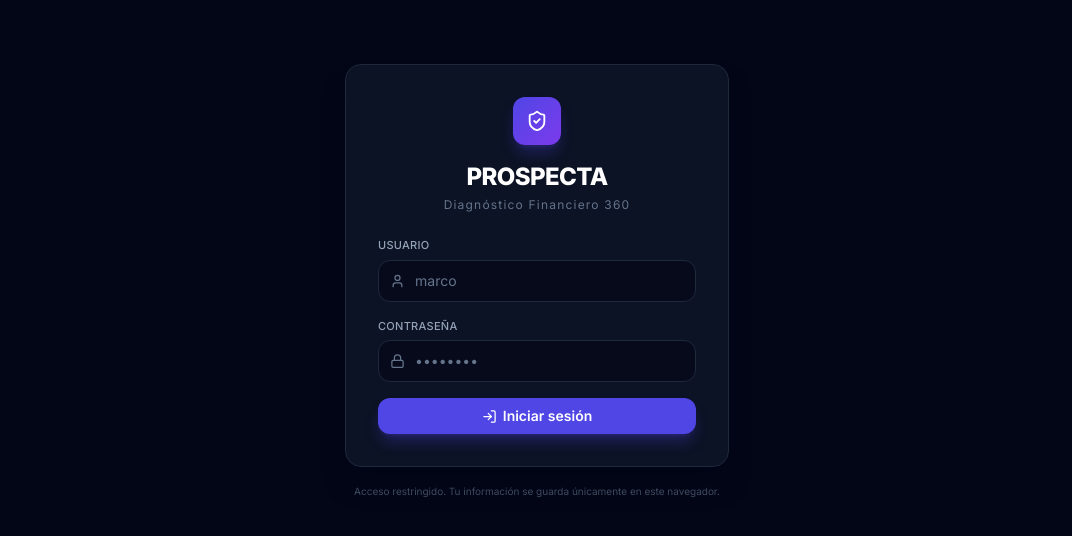
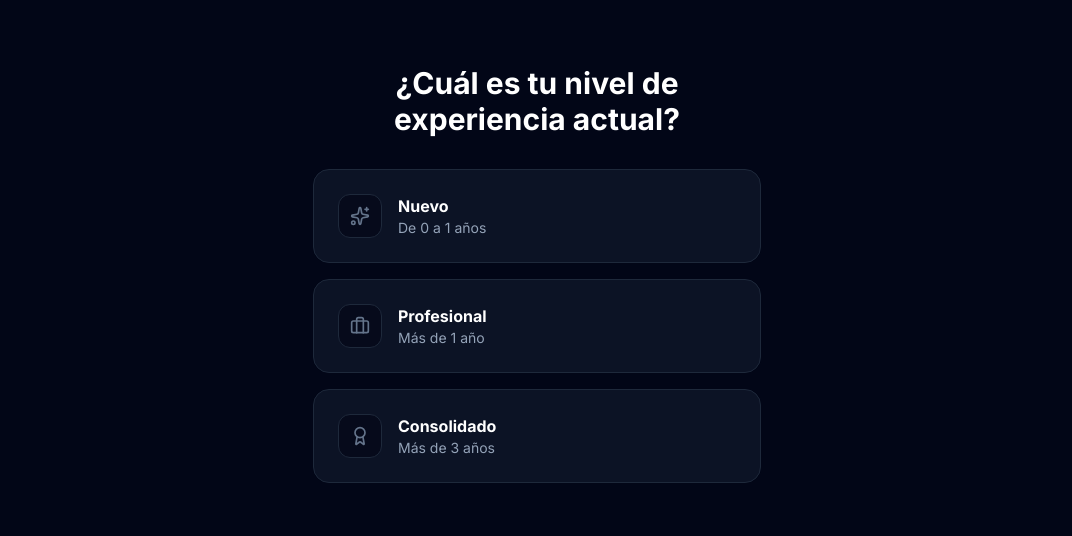
Before and after one commit to Ma42517/App-catador-seguros, a React (Vite) app: page / in a window 1280 px wide. Shown: the part 118-654 px from the top of the page, without its empty margins (103-1175 px from the left). Built offline with nearby package versions, Linux system fonts and the light colour scheme.

Commit message:
feat: primer paso de onboarding con selector de nivel de experiencia

```diff
--- a/src/App.jsx
+++ b/src/App.jsx
@@ -12,6 +12,17 @@ import LoginScreen from './components/Auth/LoginScreen';
 import { isAdmin, isValidRole } from './components/Auth/users';
 import AdminLayout from './components/Layout/AdminLayout';
 import DevicePreview from './components/Layout/DevicePreview';
+import ExperienceSelector from './components/Onboarding/ExperienceSelector';
+
+/**
+ * TEMPORAL — andamio de revisión del onboarding.
+ *
+ * Con `true` se simula una sesión ya autenticada cuyo perfil está incompleto,
+ * de modo que la app arranca directamente en el selector de experiencia para
+ * poder revisarlo. Esto OMITE el login: al terminar de revisar el onboarding,
+ * cámbialo a `false` para restaurar el flujo real (splash → login → app).
+ */
+const SIMULATE_ONBOARDING = true;
 import { Button } from './components/ui';
 import { exportJSON, exportCSV } from './data/exporters';
 
@@ -304,6 +315,9 @@ export default function App() {
 
   if (!isAppReady) return <SplashScreen />;
 
+  // TEMPORAL: ver nota en SIMULATE_ONBOARDING. Se salta el login a propósito.
+  if (SIMULATE_ONBOARDING && !isPreview) return <ExperienceSelector />;
+
   if (!isAuthenticated) return <LoginScreen onLoginSuccess={handleLoginSuccess} />;
 
   return (
--- /dev/null
+++ b/src/components/Onboarding/ExperienceSelector.jsx
@@ -0,0 +1,92 @@
+import { useState } from 'react';
+import { Sparkles, Briefcase, Award, ArrowRight, Check } from 'lucide-react';
+
+/** Niveles de experiencia del asesor. El `value` es lo que se persistirá luego. */
+export const EXPERIENCE_LEVELS = [
+  { value: 'nuevo', title: 'Nuevo', subtitle: 'De 0 a 1 años', Icon: Sparkles },
+  { value: 'profesional', title: 'Profesional', subtitle: 'Más de 1 año', Icon: Briefcase },
+  { value: 'consolidado', title: 'Consolidado', subtitle: 'Más de 3 años', Icon: Award },
+];
+
+/**
+ * Primer paso del onboarding: nivel de experiencia del asesor.
+ *
+ * Por ahora sólo mantiene la selección en estado local y reporta el valor al
+ * continuar. No toca los contexts ni el motor financiero.
+ */
+export default function ExperienceSelector({ onContinue }) {
+  const [selected, setSelected] = useState('');
+
+  const handleContinue = () => {
+    console.log('Nivel de experiencia seleccionado:', selected);
+    if (onContinue) onContinue(selected);
+  };
+
+  return (
+    <div className="flex min-h-screen w-full max-w-full flex-col items-center justify-center overflow-hidden bg-slate-950 px-4 py-12">
+      <div className="w-full max-w-md">
+        <h1 className="mb-8 text-center text-2xl font-bold text-white md:text-3xl">
+          ¿Cuál es tu nivel de experiencia actual?
+        </h1>
+
+        <div role="radiogroup" aria-label="Nivel de experiencia">
+          {EXPERIENCE_LEVELS.map(({ value, title, subtitle, Icon }) => {
+            const active = selected === value;
+            return (
+              <button
+                key={value}
+                type="button"
+                role="radio"
+                aria-checked={active}
+                onClick={() => setSelected(value)}
+                className={`mb-4 w-full max-w-md cursor-pointer rounded-2xl border bg-slate-900/80 p-6 text-left backdrop-blur-md transition-all hover:border-indigo-500 ${
+                  active
+                    ? 'border-indigo-500 ring-2 ring-indigo-500/40'
+                    : 'border-slate-800'
+                }`}
+              >
+                <div className="flex items-center gap-4">
+                  <span
+                    className={`grid h-11 w-11 shrink-0 place-items-center rounded-xl border transition-colors ${
+                      active
+                        ? 'border-indigo-500/40 bg-indigo-500/15 text-indigo-300'
+                        : 'border-slate-800 bg-slate-950/60 text-slate-500'
+                    }`}
+                    aria-hidden="true"
+                  >
+                    <Icon size={20} />
+                  </span>
+
+                  <div className="min-w-0 flex-1">
+                    <p className="text-base font-bold text-white">{title}</p>
+                    <p className="text-sm text-slate-400">{subtitle}</p>
+                  </div>
+
+                  {active && (
+                    <span
+                      className="grid h-6 w-6 shrink-0 place-items-center rounded-full bg-indigo-600 text-white"
+                      aria-hidden="true"
+                    >
+                      <Check size={14} strokeWidth={3} />
+                    </span>
+                  )}
+                </div>
+              </button>
+            );
+          })}
+        </div>
+
+        {selected && (
+          <button
+            type="button"
+            onClick={handleContinue}
+            className="animate-rise mt-2 flex w-full items-center justify-center gap-2 rounded-xl bg-indigo-600 px-4 py-3 text-sm font-semibold text-white shadow-lg shadow-indigo-600/30 transition-all hover:bg-indigo-500 focus-visible:outline-none focus-visible:ring-2 focus-visible:ring-indigo-500"
+          >
+            Continuar
+            <ArrowRight size={16} />
+          </button>
+        )}
+      </div>
+    </div>
+  );
+}
```
